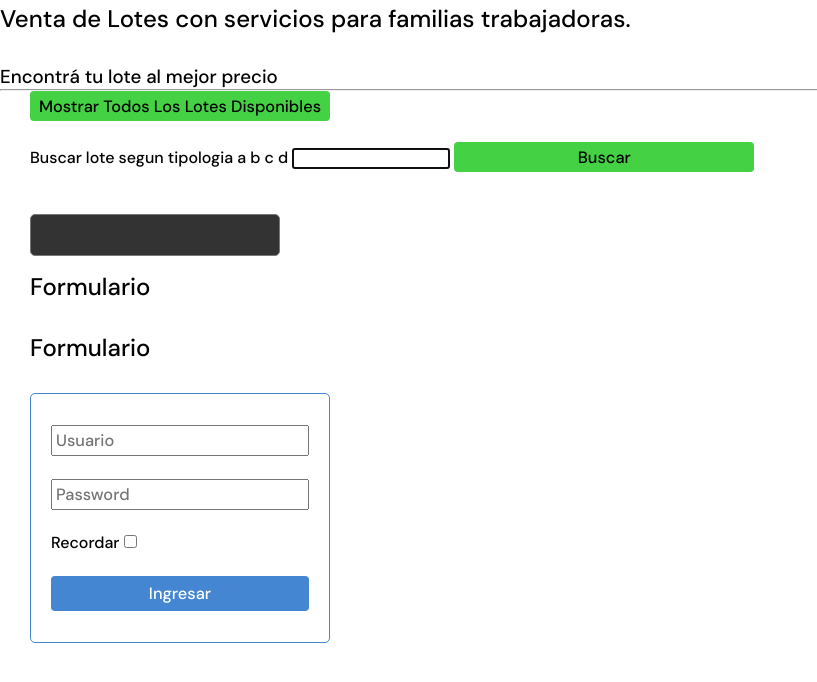
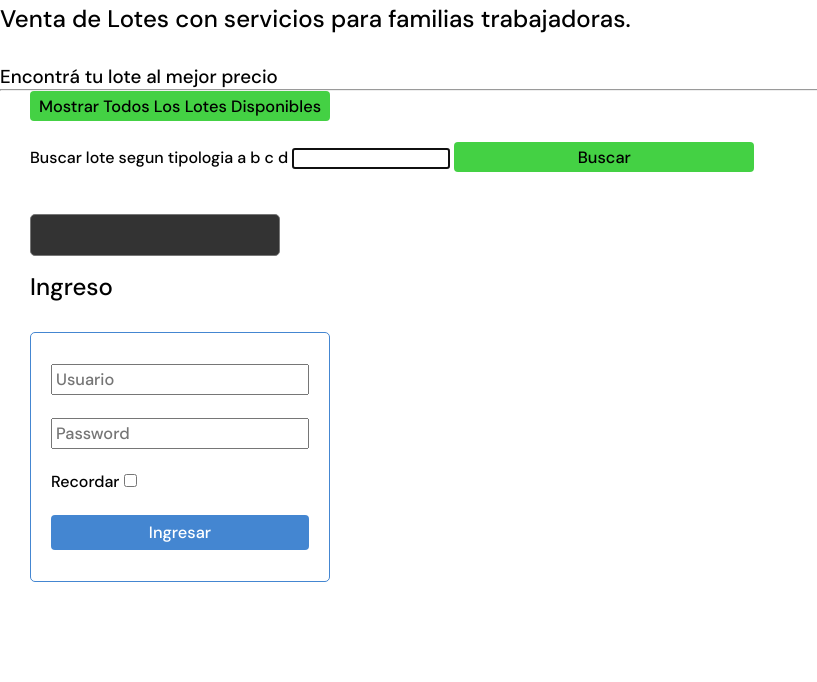
Before and after one commit to pablomondino/JsPreEntrega3MondinoDeLaRossa, a plain HTML site: page index.html in a window 1280 px wide. Shown: the part 74-756 px from the top of the page, without its empty margins (0-817 px from the left). Drawn offline with Linux system fonts and the light colour scheme.

Commit message:
trabajando local storage

```diff
--- a/index.html
+++ b/index.html
@@ -33,34 +33,17 @@
 
 
     <button id="btnSearch" class="btn btn-search">buscar</button>
-    <!-- Acá se pinta la card -->
+
     <div id="contenedor" class="contenedor">
       <!-- contenido dinámico -->
     </div>
-    <!--
-    <button class="btn btn-buscar">mostrar carrito //Elegir un lote (a-b-c-d)</button>
-    <button class="btn btn-limpiar">limpiar carrito</button>
-    -->
+
     <div id="infoLote"  class="card"></div>
 
 
-    <h2>Formulario</h2>
 
-    <!--
-    <form id="form-login">
-      <input type="text" placeholder="Usuario" id="user" />
-      <input type="password" placeholder="Password" id="pass" />
-      <div class="check">
-        <label for="check">Recordar</label>
-        <input type="checkbox" id="check" />
-        <p id="message"></p>
-      </div>
-      <input type="submit" class="btn btn-login" value="Ingresar" />
-    </form>
--->
-    <!--nuevo-->
 
-    <h2>Formulario</h2>
+    <h2> Ingreso </h2>
     <form id="form-login">
       <input type="text" placeholder="Usuario" id="user" />
       <input type="password" placeholder="Password" id="pass" />
--- a/js/main.js
+++ b/js/main.js
@@ -7,25 +7,13 @@ const infoLoteDiv = document.querySelector("#infoLote"); // Agrega un div para m
 
 
 
-
-
-
-
 ingresar = true;
-
-
 
 const tipoDeLotesDisponibles = [
   { tipologia: "a", tamano: 250, frente: 10, fondo: 25, ubicacion: "Esquina de manzana", img: "250metros.png" },
   { tipologia: "b", tamano: 360, frente: 12, fondo: 30, ubicacion: "Dentro de manzana", img: "350metros.png" },
   { tipologia: "c", tamano: 450, frente: 15, fondo: 30, ubicacion: "Dentro de manzana", img: "450metros.png" },
   { tipologia: "d", tamano: 560, frente: 16, fondo: 35, ubicacion: "Dentro de manzana", img: "550metros.png" }];
-
-
-
-
-
-
 
 
 
@@ -37,16 +25,12 @@ function buscarServicio(arr, filtro) {
 }
 
 
-
-
 function mostrarLotes(arr) {
   const muestra = arr.map(element => {
     return element;
   });
   return muestra;
 }
-
-
 
 
 function filtrarServicio(arr, filtro) {
@@ -61,12 +45,11 @@ function crearHtml(arr) {
   for (const el of arr) {
 
 
-
     html = `<div class="card">
     <img src=" ./img/${el.img}" alt="${el.tipologia}">
                 <hr>
                 <h3>${el.ubicacion}</h3>
-                <p>Precio: $${el.tamano*1000} </p>
+                <p>Precio: $${el.tamano * 1000} </p>
                   <div class="card-action">
                     <button class="btn btn-delete" id="${el.frente}">Quitar</button>
                   </div>
@@ -87,16 +70,6 @@ ingreso1.addEventListener("click", (e) => {
   const mostrados = mostrarLotes(tipoDeLotesDisponibles);
   crearHtml(mostrados);
 });
-
-
-
-
-
-
-
-
-
-
 
 
 
@@ -125,7 +98,7 @@ function mostrarInformacionLote(lote) {
         <li>Frente: ${lote.frente} metros</li>
         <li>Fondo: ${lote.fondo} metros</li>
       </ul>
-      <p>Precio Contado: ${(lote.tamano)*1000}</p>
+      <p>Precio Contado: ${(lote.tamano) * 1000}</p>
 
     </div>
   `;
@@ -133,19 +106,9 @@ function mostrarInformacionLote(lote) {
   infoLoteDiv.innerHTML = html;
 }
 
-//nuevo agregado
 
-//********************************************   */
+const user = { nickname: "pablo", pass: 1234 };
 
-
-const user = { nickname: "Fladers", pass: 12345678 };
-/*
-console.log(user);
-const userJson = JSON.stringify(user);
-localStorage.setItem("user", userJson);
-const userDesdeStorage = JSON.parse(localStorage.getItem("user"));
-console.log(userDesdeStorage);
-*/
 const inputUser = document.querySelector("#user"),
   inputPass = document.querySelector("#pass"),
   check = document.querySelector("#check"),
@@ -161,7 +124,7 @@ function guardar(valor) {
   if (valor === "sessionStorage") {
     sessionStorage.setItem("user", JSON.stringify(user));
   }
-      valor === "localStorage" &&
+  valor === "localStorage" &&
     localStorage.setItem("user", JSON.stringify(user));
   valor === "sessionStorage" &&
     sessionStorage.setItem("user", JSON.stringify(user));
@@ -170,7 +133,7 @@ function guardar(valor) {
 //agrego esto mas
 formulario.addEventListener("submit", (e) => {
   e.preventDefault();
-    if (check.checked) {
+  if (check.checked) {
     guardar("localStorage");
   } else {
     guardar("sessionStorage");
```
